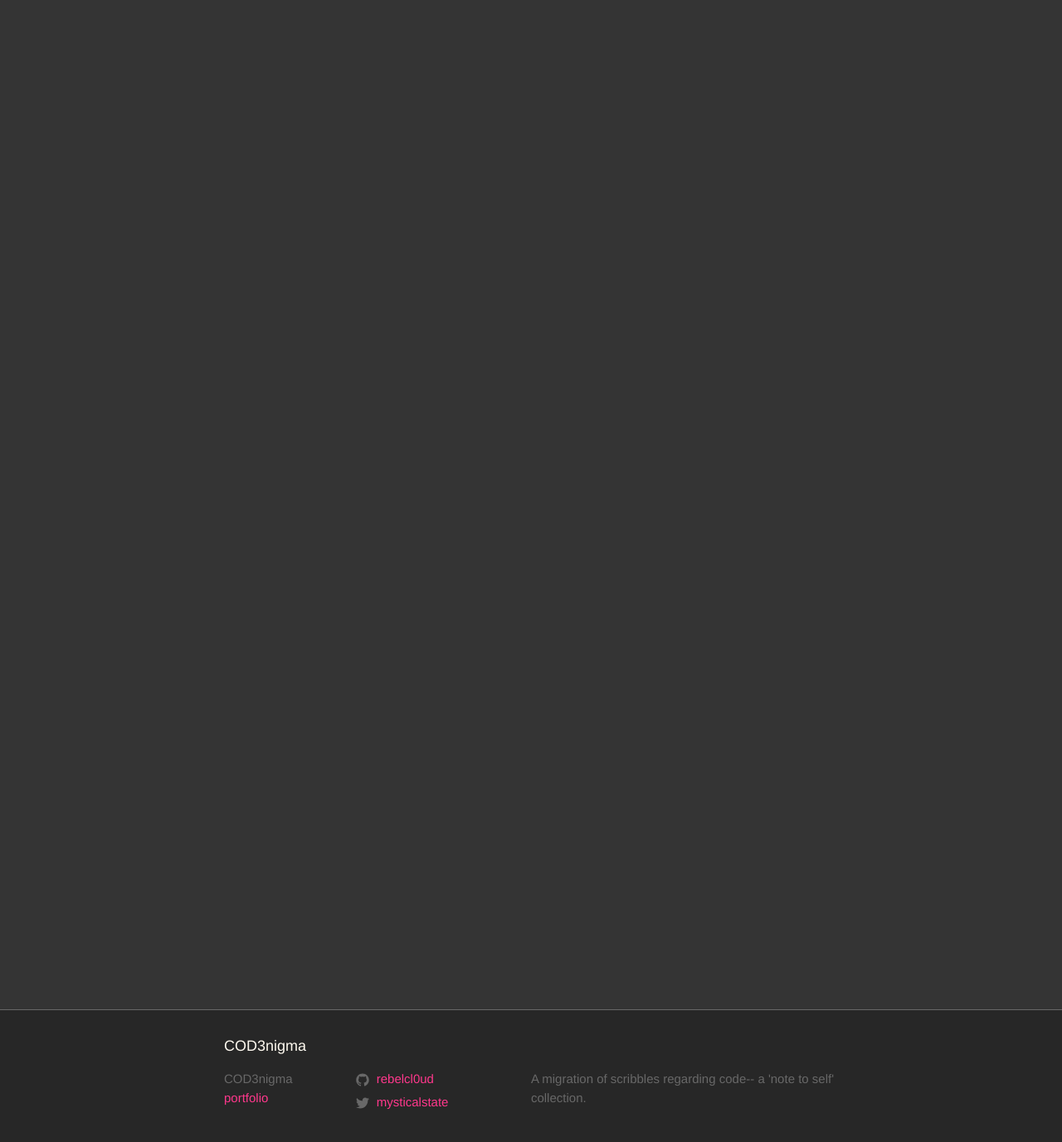
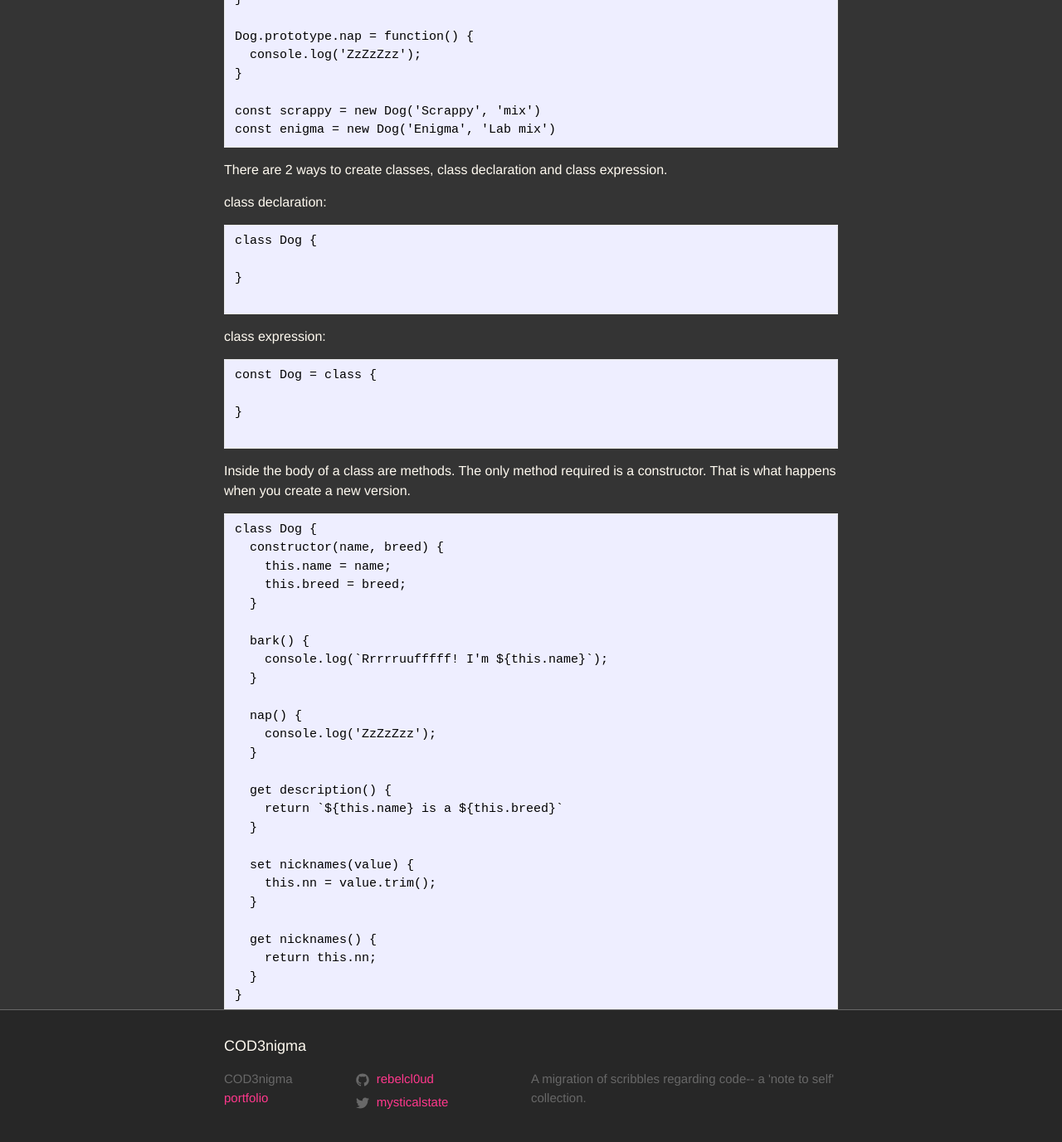
Before and after one commit to rebelcl0ud/blog, a Jekyll site: the page built from _posts/2018-05-06-[40]-es6-status-classes.markdown, in a window 1280 px wide and 1400 px high, scrolled down 1435 px. Shown: the top 1377 px of the window at 83% size. Built offline with Jekyll 4.4.1, drawn with Linux system fonts in a browser that asks for light colours; some of the changed text lies outside the part shown.

Commit message:
notes on classes--class declaration, static methods, setter + getter

````diff
--- a/_posts/2018-05-06-[40]-es6-status-classes.markdown
+++ b/_posts/2018-05-06-[40]-es6-status-classes.markdown
@@ -13,7 +13,7 @@ function Dog(name, breed) {
 	this.breed = breed;
 }
 
-const scrappy = new Dog('Scrappy', 'mixed')
+const scrappy = new Dog('Scrappy', 'mix')
 
 ```
 
@@ -48,3 +48,100 @@ Note:
 	- you are able to override methods such as bark even after creating the instance
 	- you can add another method to prototype after creating instance
 	- when you console.log an instance, ex: scrappy, opening it up in console you'll see name and breed, which are specific to the instance, but to see prototype methods-- those are located under proto which are inherited methods from parent, they are not part of the actual object of scrappy itself.
+
+### classes
+
+```
+// taken from prototype ex ^there
+
+function Dog(name, breed) {
+  this.name = name;
+  this.breed = breed;
+}
+
+Dog.prototype.bark = function() {
+  console.log(`Rrrrruufffff! I'm ${this.name}`);
+}
+
+Dog.prototype.nap = function() {
+  console.log('ZzZzZzz');
+}
+
+const scrappy = new Dog('Scrappy', 'mix')
+const enigma = new Dog('Enigma', 'Lab mix')
+```
+
+There are 2 ways to create classes, class declaration and class expression.
+
+class declaration:
+```
+class Dog {
+
+}
+
+```
+
+class expression:
+```
+const Dog = class {
+
+}
+
+```
+
+Inside the body of a class are methods. The only method required is a constructor. That is what happens when you create a new version.
+```
+class Dog {
+  constructor(name, breed) {
+    this.name = name;
+    this.breed = breed;
+  }
+
+  bark() {
+    console.log(`Rrrrruufffff! I'm ${this.name}`);
+  }
+
+  nap() {
+    console.log('ZzZzZzz');
+  }
+
+  get description() {
+    return `${this.name} is a ${this.breed}`
+  }
+
+  set nicknames(value) {
+    this.nn = value.trim();
+  }
+
+  get nicknames() {
+    return this.nn;
+  }
+}
+
+```
+
+Note: adding methods inside a class, don't put commas to seperate as with properties in objects.
+
+static method:
+
+`Array.of()`, `of()` only lives on Array itself/directly... meaning it is not inherited. So, if you would have an array of `toys = [legos, barbies, puzzles]` you would not be able to do something like `toys.of`
+
+In similiar fashion,
+adding `static info() { console.log('Dogs are known to be more dependent on humans than cats.') }` to Dog.
+
+To grab info, would be from Dog itself, not through an instance like scrappy or enigma. `Dog.info()` will return the static method.
+
+Note: you can use getters and setters like you would use on objects.
+
+getter: `scrappy.description()` in console should return `Scrappy is a mix` -- not a method, but property.
+
+setter: `nicknames(values)` cannot use same name for variable^, also need getter to recall nickname.
+
+```
+scrappy.nicknames = '   scraps ';
+// will console.log "   scraps "
+
+scrappy.nicknames
+// will console.log "scraps"
+
+```
````
